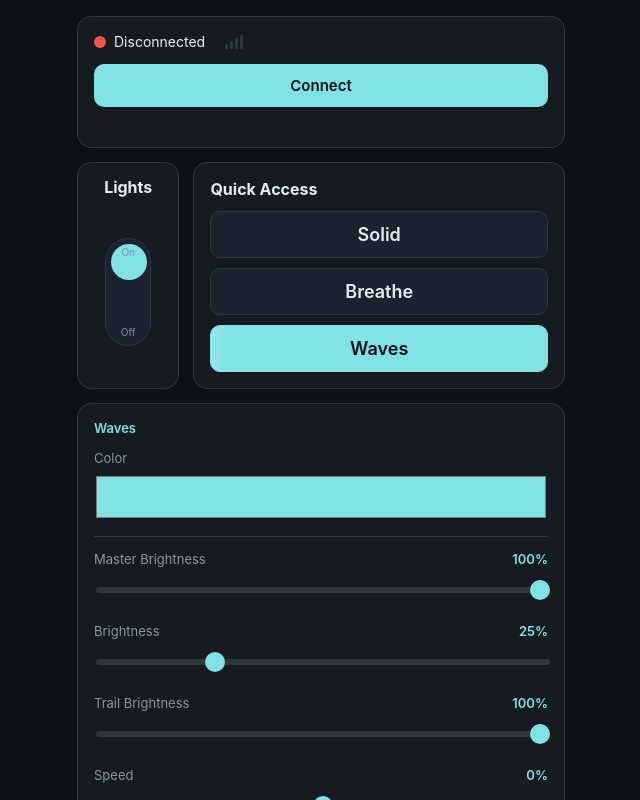
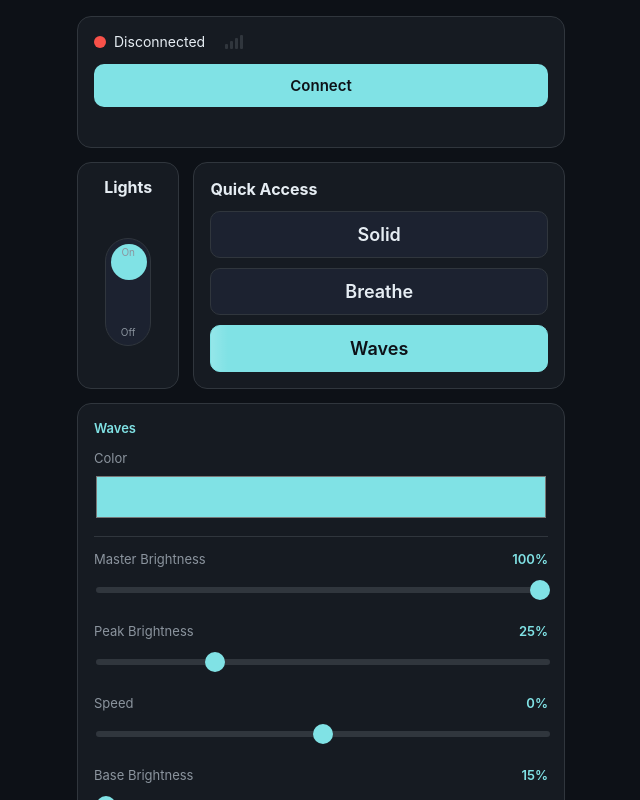
Before and after one commit to ekwan24/Nami-Headset---ESP32-LED-Web-Controller, a plain HTML site: page index.html in a window 1280 px wide. Both pictures are taken after a click on the button "Waves". Shown: the top 800 px of the page, without its empty margins (319-959 px from the left). Drawn offline with Linux system fonts and the light colour scheme.

Commit message:
Add files via upload

```diff
--- a/index.html
+++ b/index.html
@@ -172,20 +172,12 @@
            onchange="sendNow('WAVEBRIGHT',this.value)">
   </div>
 
-  <!-- Default 3 (Waves) specific: Brightness (peak) -->
+  <!-- Default 3 (Waves) specific: Peak Brightness (brightness at head of trail) -->
   <div class="field hidden" data-qa="2" id="fWaveBr">
-    <label>Brightness <span class="val" id="vWaveBr">25%</span></label>
+    <label>Peak Brightness <span class="val" id="vWaveBr">25%</span></label>
     <input type="range" min="0" max="100" value="25"
            oninput="onPct('BRIGHT','vWaveBr',this.value)"
            onchange="sendNow('BRIGHT',this.value)">
-  </div>
-
-  <!-- Waves: Trail Brightness (scales trail, preserves fade) -->
-  <div class="field hidden" data-qa="2" id="fTrailBr">
-    <label>Trail Brightness <span class="val" id="vTrailBr">100%</span></label>
-    <input type="range" min="0" max="100" value="100"
-           oninput="onPct('TRAILBR','vTrailBr',this.value)"
-           onchange="sendNow('TRAILBR',this.value)">
   </div>
 
   <!-- Default 2 + 3 (Breathe + Waves) -->
@@ -253,7 +245,7 @@ let uniColor  = '#80e2e5';
 const QA_DEFAULTS = {
   0: { solidbr:30 },                          // Solid: brightness
   1: { minbr:10, maxbr:30, spd:0 },           // Breathe
-  2: { wavemaster:100, wavebr:25, trailbr:100, base:15, spd:0, trail:20 }  // Waves
+  2: { wavemaster:100, wavebr:25, base:15, spd:0, trail:20 }  // Waves
 };
 
 // ── HELPERS ────────────────────────────────────────────
@@ -372,7 +364,6 @@ function selectQA(idx, btn) {
   if (def.minbr   !== undefined){ q('#fMinBr input').value=def.minbr;    q('#vMinBr').textContent=def.minbr+'%'; }
   if (def.maxbr   !== undefined){ q('#fMaxBr input').value=def.maxbr;    q('#vMaxBr').textContent=def.maxbr+'%'; }
   if (def.wavebr  !== undefined){ q('#fWaveBr input').value=def.wavebr;  q('#vWaveBr').textContent=def.wavebr+'%'; }
-  if (def.trailbr !== undefined){ q('#fTrailBr input').value=def.trailbr; q('#vTrailBr').textContent=def.trailbr+'%'; }
   if (def.spd     !== undefined){ q('#fSpd input').value=def.spd;        q('#vSpd').textContent='0%'; }
   if (def.base    !== undefined){ q('#fBase input').value=def.base;      q('#vBase').textContent=def.base+'%'; }
   if (def.trail   !== undefined){ q('#fTrail input').value=def.trail;    q('#vTrail').textContent=def.trail; }
```
